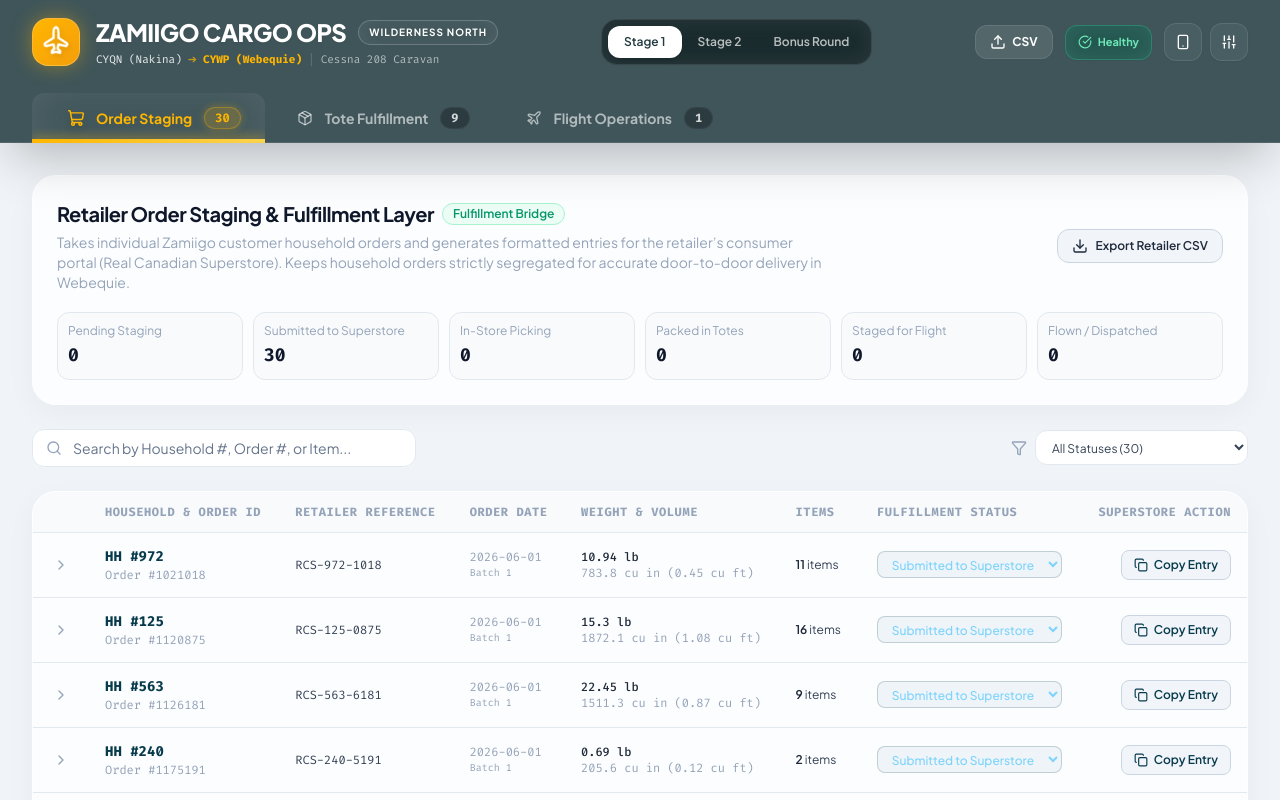
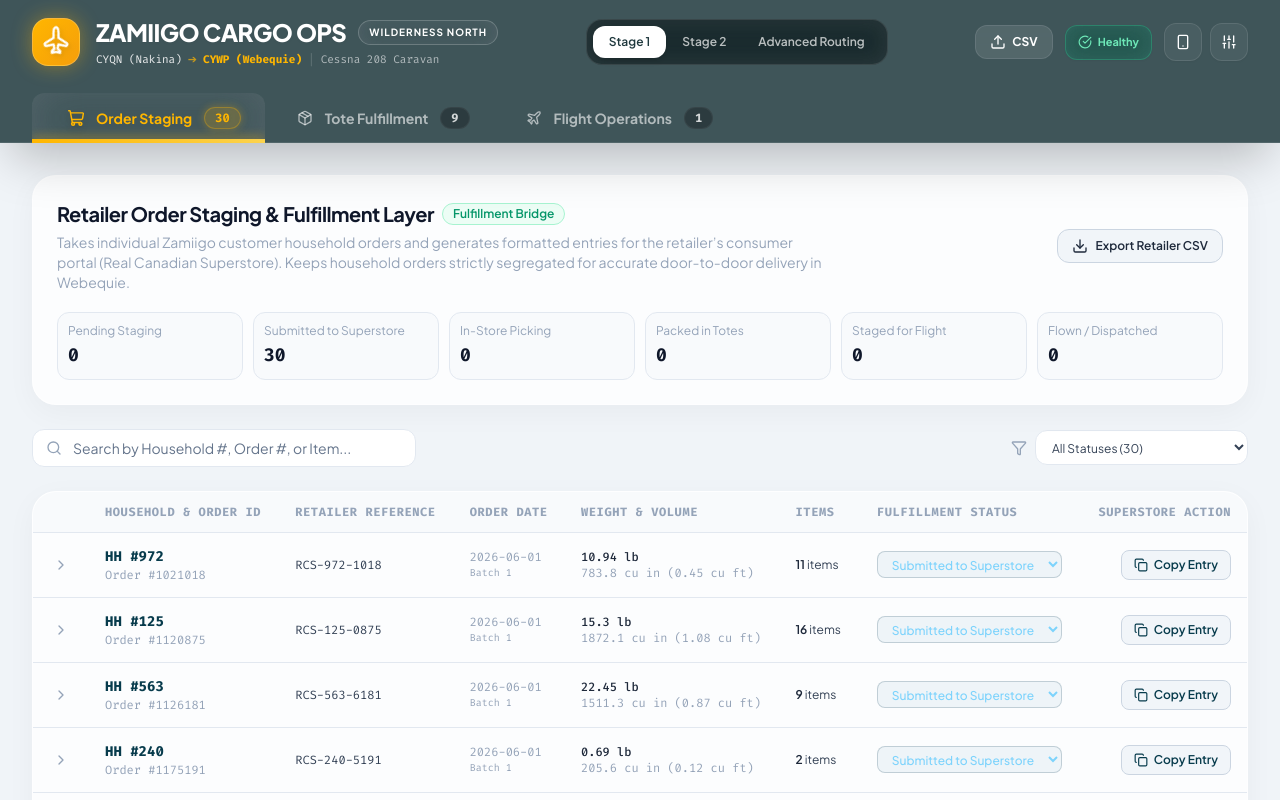
Before and after one commit to Kush1906/ZAMIIGO, a React (Vite) app: page / in a window 1280 px wide. Shown: the top 800 px of the page. Built offline with nearby package versions, Linux system fonts and the light colour scheme.

Commit message:
refactor: rebrand bonus features to advanced routing and reduce loading delay

```diff
--- a/src/App.tsx
+++ b/src/App.tsx
@@ -41,7 +41,7 @@ export const App: React.FC = () => {
 
       if (parseResult.success && parseResult.items.length > 0) {
         // Add a cinematic delay to showcase the premium loader and simulate heavy AI computation
-        await new Promise(resolve => setTimeout(resolve, 1500));
+        await new Promise(resolve => setTimeout(resolve, 700));
 
         const plan = buildPlanFromItems(parseResult.items, stage);
         setPlanState(plan);
--- a/src/components/Header.tsx
+++ b/src/components/Header.tsx
@@ -85,7 +85,7 @@ export const Header: React.FC<HeaderProps> = ({
                   : 'text-white/70 hover:text-white hover:bg-white/10'
               }`}
             >
-              Bonus Round
+              Advanced Routing
             </button>
           </div>
 
--- a/src/components/tabs/FlightPlannerTab.tsx
+++ b/src/components/tabs/FlightPlannerTab.tsx
@@ -158,7 +158,7 @@ export const FlightPlannerTab: React.FC<FlightPlannerTabProps> = ({ state }) =>
             <div className="flex items-center space-x-2">
               <Sparkles className="h-5 w-5 text-amber-400" />
               <h3 className="font-extrabold text-base tracking-tight text-white font-mono">
-                Bonus Objective: 3-Community Routing & Multi-Leg Circuit Analysis
+                Advanced Optimization: 3-Community Routing & Multi-Leg Circuit Analysis
               </h3>
             </div>
             <span className="px-3 py-1 rounded-full text-xs font-semibold bg-emerald-500/20 text-emerald-300 border border-emerald-500/40 font-mono flex items-center gap-1.5">
@@ -167,7 +167,7 @@ export const FlightPlannerTab: React.FC<FlightPlannerTabProps> = ({ state }) =>
           </div>
 
           <p className="text-xs text-slate-300 leading-relaxed">
-            The bonus round extends cargo ops from Webequie across three First Nations communities served from the Nakina Hub (CYQN). Each community route has a distinct maximum payload dictated by round-trip fuel requirements (Cessna 208 Caravan, 3,923 lb operational empty weight):
+            The advanced network simulation extends cargo ops from Webequie across three First Nations communities served from the Nakina Hub (CYQN). Each community route has a distinct maximum payload dictated by round-trip fuel requirements (Cessna 208 Caravan, 3,923 lb operational empty weight):
           </p>
 
           {/* Route payload reference cards */}
```
